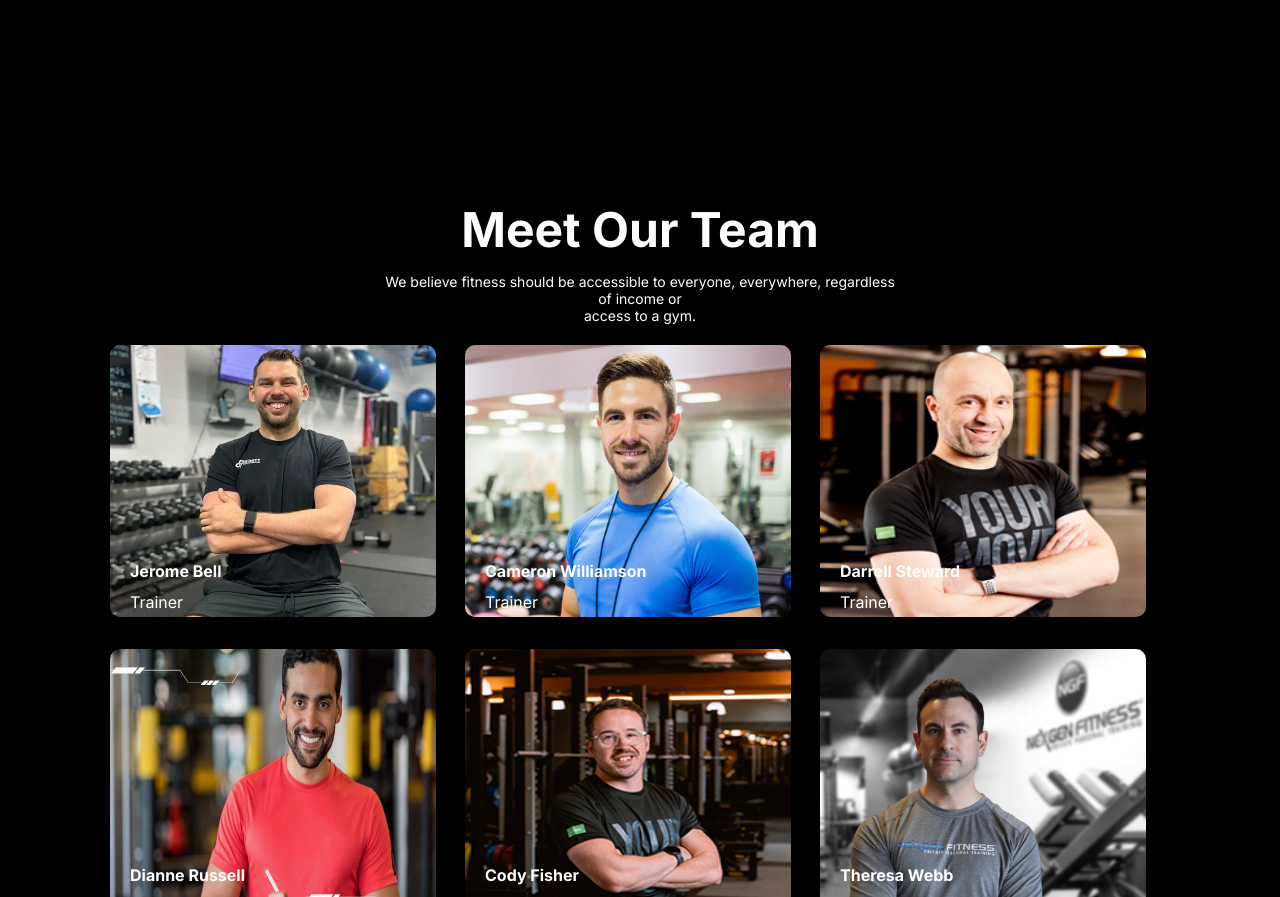
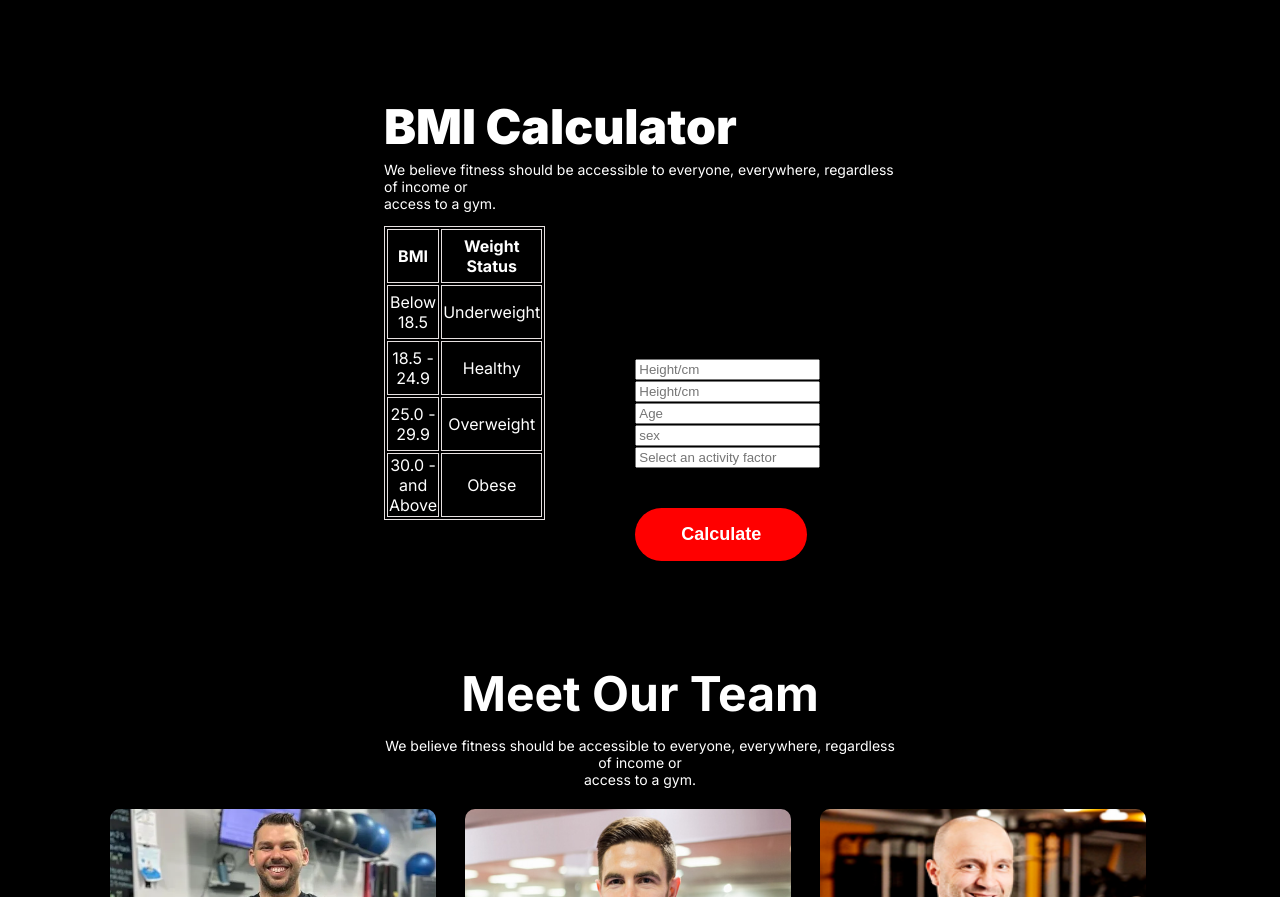
Before and after one commit to nurujjaman88/B10A2-versatile-ui-main, a plain HTML site: page index.html in a window 1280 px wide. Shown: the part 2027-2924 px from the top of the page. Drawn offline with Linux system fonts and the light colour scheme; a web font is replaced by a local one.

Commit message:
BMI  section inserted sucessfully

```diff
--- a/Styles/style.css
+++ b/Styles/style.css
@@ -283,6 +283,45 @@ margin-right: 144px;
 }
 /* Run an extra section style end */
 
+/* BMI part start start */
+.bmi-section{
+    margin-left: 384px;
+    margin-right: 384px;
+}
+
+.bmi-title-part{
+    color: #FFFFFF;
+    text-align: left;
+    font-size: 48px;
+    font-weight: 900;
+    margin-bottom: 5px;
+}
+
+.bmi-description{
+    font-size: 14px;
+    color: #FFFFFF;
+    margin-top: 5px;
+}
+.bmi-chart{
+    display: flex;
+    justify-content: space-between;
+    /* align-items: right; */
+    gap: 90px;
+}
+table, th, tr, td{
+    color: #FFFFFF;
+    border: 1px solid rgb(230, 224, 224);
+
+}
+
+th, td {
+    margin-left: 5px;
+    text-align: center;
+    width: 120px;
+    height: 50px;
+}
+/* BMI part start end */
+
 /* <!-- Meet our team Section start--> */
 .team-trainer-section{
     display: flex;
--- a/index.html
+++ b/index.html
@@ -108,6 +108,61 @@
 
          </section>
         <!-- Run an Extra Mile Section end-->
+         <!-- BMI Calculator Part start -->
+
+         <section class="bmi-section">
+            <div class="bmi-titles">
+                <h3 class="bmi-title-part">
+                    BMI Calculator
+                </h3>
+                <p class="bmi-description">
+                    We believe fitness should be accessible to everyone, everywhere, regardless of income or <br> access to a gym.
+                </p>
+            </div>
+            <div class="bmi-chart">
+                <div class="bmi-calculator-chart">
+                    <table>
+                        <tr>
+                            <th>BMI</th>
+                            <th>Weight Status</th>
+                        </tr>
+                        <tr>
+                            <td>Below 18.5</td>
+                            <td>Underweight</td>
+                        </tr>
+
+                        <tr>
+                            <td>18.5 - 24.9</td>
+                            <td>Healthy</td>
+                        </tr>
+
+                        <tr>
+                            <td>25.0 - 29.9</td>
+                            <td>Overweight</td>
+                        </tr>
+
+                        <tr>
+                            <td>30.0 - and Above</td>
+                            <td>Obese</td>
+                        </tr>
+                    </table>
+                </div>
+                <div class="calculate-your-bmi">
+                    <div class="calculate-title">Calculate your BMI</div>
+                    <p class="calculate-description">We believe fitness should be accessible to everyone, everywhere, regardless of income or access to a gym. </p>
+                    <form action="">
+                        <input type="text" placeholder="Height/cm">
+                        <input type="text" placeholder="Height/cm">
+                        <input type="text" placeholder="Age">
+                        <input type="dropdown" placeholder="sex">
+                        <input type="text" placeholder="Select an activity factor"><br><br><br>
+                        <button class="btn-primary">Calculate</button>
+                    </form>
+                </div>
+            </div>
+         </section>
+         <!-- BMI Calculator Part end -->
+
         <!-- Meet our team Section start-->
          <section class="team-trainer-section">
             <div class="team-trainer-title">
@@ -197,5 +252,7 @@
     </footer>
    <!-- Footer Section End -->
 
+
+
 </body>
 </html>
```
